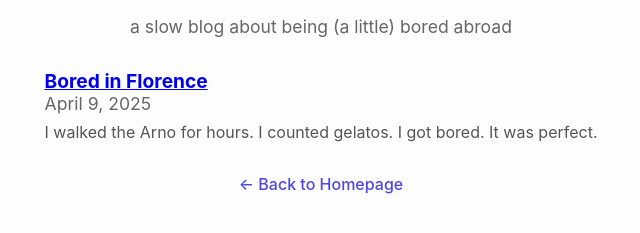
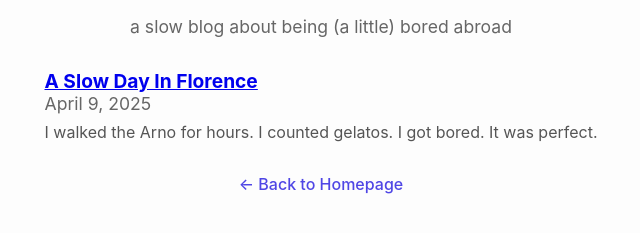
Before and after one commit to guischmid/guilhermeschmid.github.io, a plain HTML site: page blog/index.html in a window 1280 px wide. Shown: the part 347-580 px from the top of the page, without its empty margins (319-959 px from the left). Drawn offline with Linux system fonts and the light colour scheme.

Commit message:
fix: correct blog post title to "A Slow Day In Florence"

```diff
--- a/blog/index.html
+++ b/blog/index.html
@@ -12,7 +12,7 @@
 
     <ul class="blog-list" style="text-align: left; list-style: none; padding: 0;">
       <li style="margin-bottom: 2rem;">
-        <a href="bored-in-florence.html" style="font-weight: bold; font-size: 1.2rem;">Bored in Florence</a><br>
+        <a href="bored-in-florence.html" style="font-weight: bold; font-size: 1.2rem;">A Slow Day In Florence</a><br>
         <span class="tagline">April 9, 2025</span>
         <p style="margin-top: 0.5rem; color: #555;">I walked the Arno for hours. I counted gelatos. I got bored. It was perfect.</p>
       </li>
```
